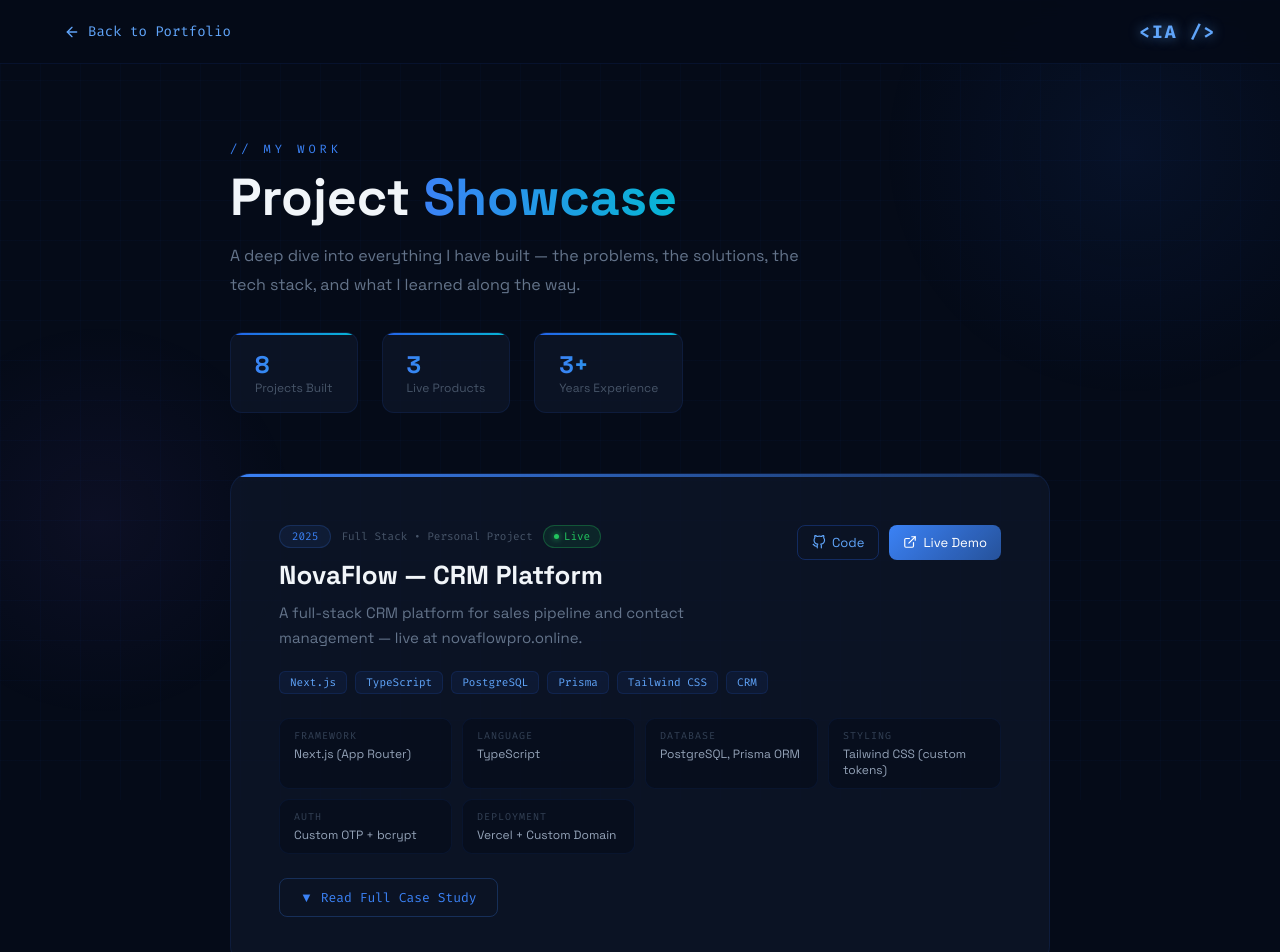
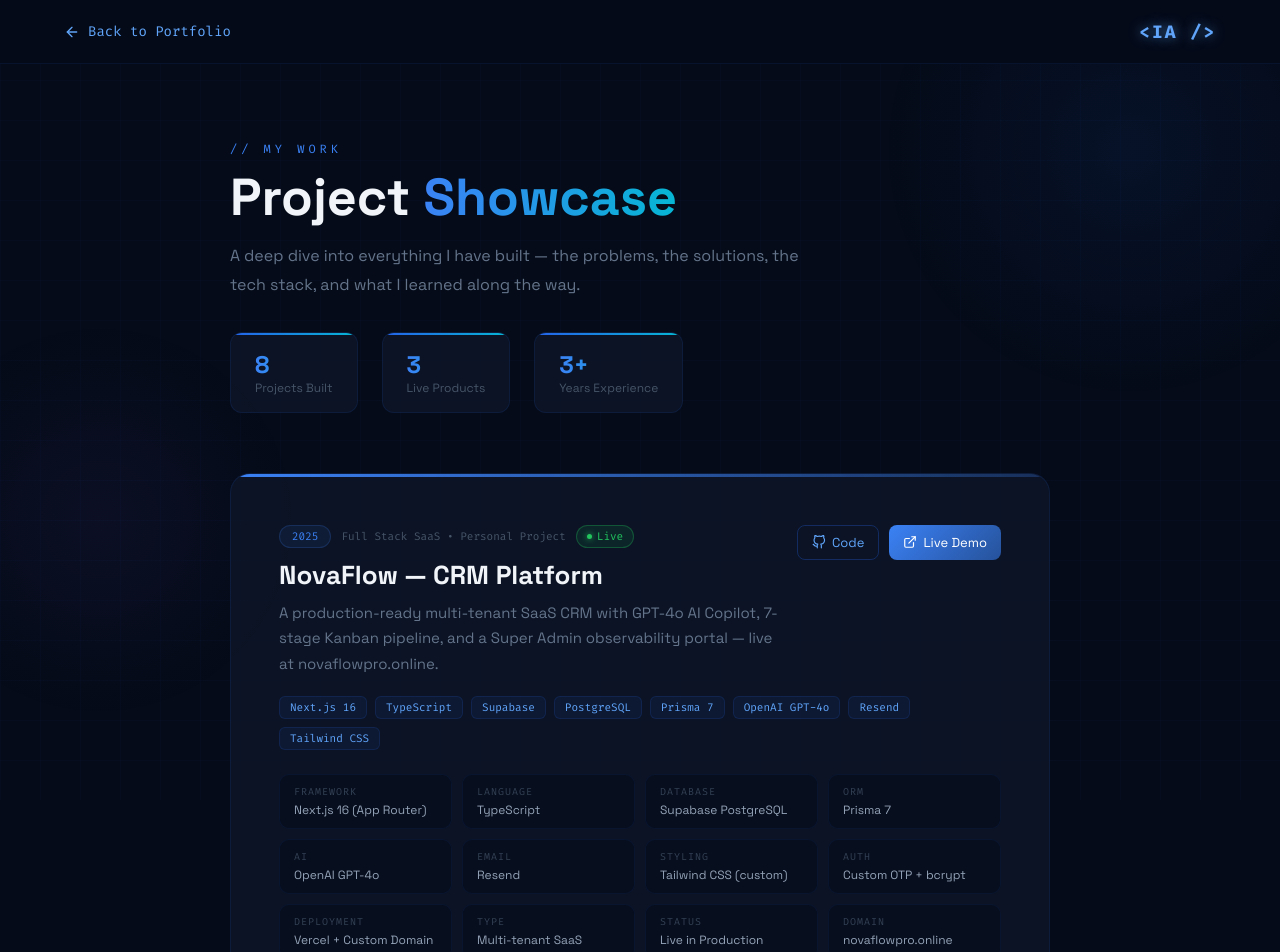
Before and after one commit to ishthiyaqAhamed/ishthiyaq-portfolio, a Next.js app: page /projects in a window 1280 px wide. Shown: the top 952 px of the page. Built offline with nearby package versions, Linux system fonts and the light colour scheme.

Commit message:
add projects

```diff
--- a/app/projects/page.jsx
+++ b/app/projects/page.jsx
@@ -6,36 +6,48 @@ import { ArrowLeft, ExternalLink } from 'lucide-react'
 import { FiGithub } from 'react-icons/fi'
 
 const projects = [
-    {
+      {
     id: 'novaflow-crm',
     title: 'NovaFlow — CRM Platform',
-    category: 'Full Stack • Personal Project',
+    category: 'Full Stack SaaS • Personal Project',
     year: '2025',
     color: '#3b82f6',
-    tags: ['Next.js', 'TypeScript', 'PostgreSQL', 'Prisma', 'Tailwind CSS', 'CRM'],
-    summary: 'A full-stack CRM platform for sales pipeline and contact management — live at novaflowpro.online.',
-    description: `NovaFlow is a fully custom CRM application I built from scratch to solve the problem of small sales teams needing a simple but powerful tool to manage their pipeline without paying for expensive enterprise software.
+    tags: ['Next.js 16', 'TypeScript', 'Supabase', 'PostgreSQL', 'Prisma 7', 'OpenAI GPT-4o', 'Resend', 'Tailwind CSS'],
+    summary: 'A production-ready multi-tenant SaaS CRM with GPT-4o AI Copilot, 7-stage Kanban pipeline, and a Super Admin observability portal — live at novaflowpro.online.',
+    description: `NovaFlow is the most technically advanced project I have built. It is a fully production-ready multi-tenant SaaS CRM platform where each workspace is completely isolated — meaning multiple companies can use the same platform with zero data crossover between tenants.
 
-I built it using Next.js App Router with TypeScript, PostgreSQL and Prisma ORM — a completely different stack from my usual MERN setup. This was intentional — I wanted to challenge myself with a relational database and a typed language to level up my backend skills.
+The standout feature is the embedded GPT-4o AI Copilot. It connects directly to live deal data, revenue pipeline metrics, and overdue tasks to generate real actionable sales recommendations — not generic advice, but insights based on what is actually happening in your pipeline right now.
 
-The authentication system is fully custom — no third party auth libraries. I implemented email and password login with OTP-based email verification at signup, using bcrypt for password hashing and a time-limited single-use OTP flow. Building this from scratch taught me a deep understanding of how auth actually works.
+I built the entire authentication system from scratch using Resend for email delivery — OTP-based login and a full password recovery flow. There is also a Super Admin portal that gives platform-level observability, letting admins monitor live telemetry across all tenants without touching their data.
 
-The design system is also completely custom — no default UI kit. I defined my own color tokens, typography scale, and component styles using Tailwind CSS, which gave the product a unique and professional look.`,
+The frontend is a fully custom dark interface I designed myself — no UI kits, no templates. Every component including the interactive drawers, KPI telemetry cards, and the touch-optimized Kanban board was built from scratch with mobile responsiveness in mind.
+
+This project pushed me into truly senior-level territory — multi-tenancy, AI integration, SaaS architecture, custom auth, and production deployment with a custom domain.`,
     highlights: [
-      'Kanban-style sales pipeline with deal stages',
-      'Custom OTP email verification at signup',
-      'Contact, company, deal and task management',
-      'Dashboard with open pipeline value summary',
-      'Custom design system — no default UI kit',
-      'Deployed with custom domain on Vercel',
+      'GPT-4o AI Copilot analyzing live pipeline data',
+      'Multi-tenant SaaS with complete tenant data segregation',
+      'Role-based team invitations and workspace management',
+      '7-stage Kanban deal pipeline with touch optimization',
+      'CSV spreadsheet import and export engine',
+      'Email OTP authentication and password recovery via Resend',
+      'Super Admin observability portal with live platform telemetry',
+      'Contacts directory and company management',
+      'KPI telemetry dashboard cards',
+      'Custom mobile-responsive dark design system',
     ],
     techDetails: [
-      { label: 'Framework', value: 'Next.js (App Router)' },
+      { label: 'Framework', value: 'Next.js 16 (App Router)' },
       { label: 'Language', value: 'TypeScript' },
-      { label: 'Database', value: 'PostgreSQL, Prisma ORM' },
-      { label: 'Styling', value: 'Tailwind CSS (custom tokens)' },
+      { label: 'Database', value: 'Supabase PostgreSQL' },
+      { label: 'ORM', value: 'Prisma 7' },
+      { label: 'AI', value: 'OpenAI GPT-4o' },
+      { label: 'Email', value: 'Resend' },
+      { label: 'Styling', value: 'Tailwind CSS (custom)' },
       { label: 'Auth', value: 'Custom OTP + bcrypt' },
       { label: 'Deployment', value: 'Vercel + Custom Domain' },
+      { label: 'Type', value: 'Multi-tenant SaaS' },
+      { label: 'Status', value: 'Live in Production' },
+      { label: 'Domain', value: 'novaflowpro.online' },
     ],
     github: 'https://github.com/ishthiyaqAhamed',
     live: 'https://novaflowpro.online',
```
Also changed, not shown: app/components/sections/Projects.jsx (+7 -7 lines).
